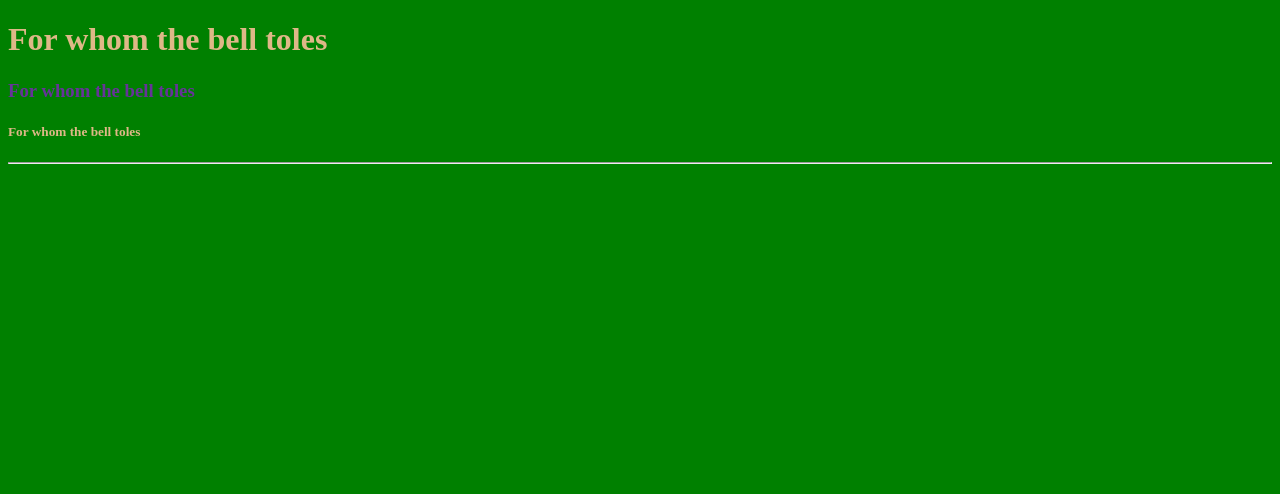
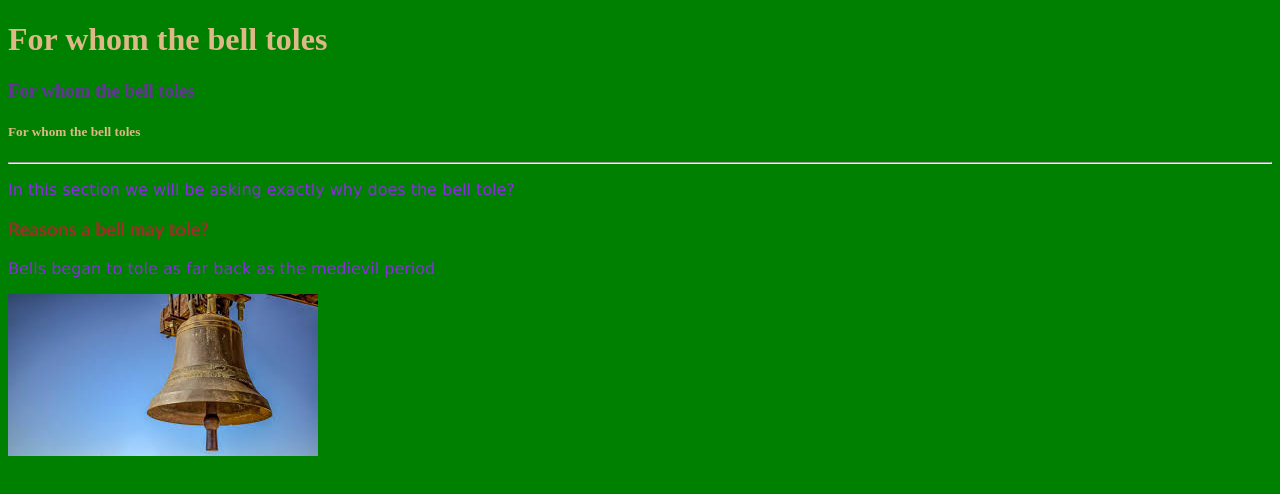
Before and after one commit to JamieJ80/bell_toles, a plain HTML site: page toles/index.html in a window 1280 px wide. Drawn offline with Linux system fonts and the light colour scheme.

Commit message:
toles/index.html

```diff
--- a/toles/index.html
+++ b/toles/index.html
@@ -12,6 +12,10 @@
             <h3>For whom the bell toles</h3>
             <h5>For whom the bell toles</h5>
             <hr>
+            <p>In this section we will be asking exactly why does the bell tole?</p>
+            <h3 id="tole">Reasons a bell may tole?</h3>
+            <p>Bells began to tole as far back as the medievil period</p>
+            <img src="images/bell.jpeg" alt="picture of a bell">
         </main>
     </bosy>
 </html>
--- a/toles/toles.css
+++ b/toles/toles.css
@@ -2,10 +2,18 @@ body{
     background-color: green;
 }
 
-h1, h5{
+h1, h5, hr{
     color: burlywood;
 }
 
 h3{
     color: rebeccapurple;
 }
+p{
+    font-family: 'Lucida Sans', 'Lucida Sans Regular', 'Lucida Grande', 'Lucida Sans Unicode', Geneva, Verdana, sans-serif;
+    color: blueviolet;
+}
+#tole{
+    font-weight: bold;
+    color: brown;
+    font-family: 'Trebuchet MS', 'Lucida Sans Unicode', 'Lucida Grande', 'Lucida Sans', Arial, sans-serif;
```
Also changed, not shown: toles/images/bell.jpeg (added).
